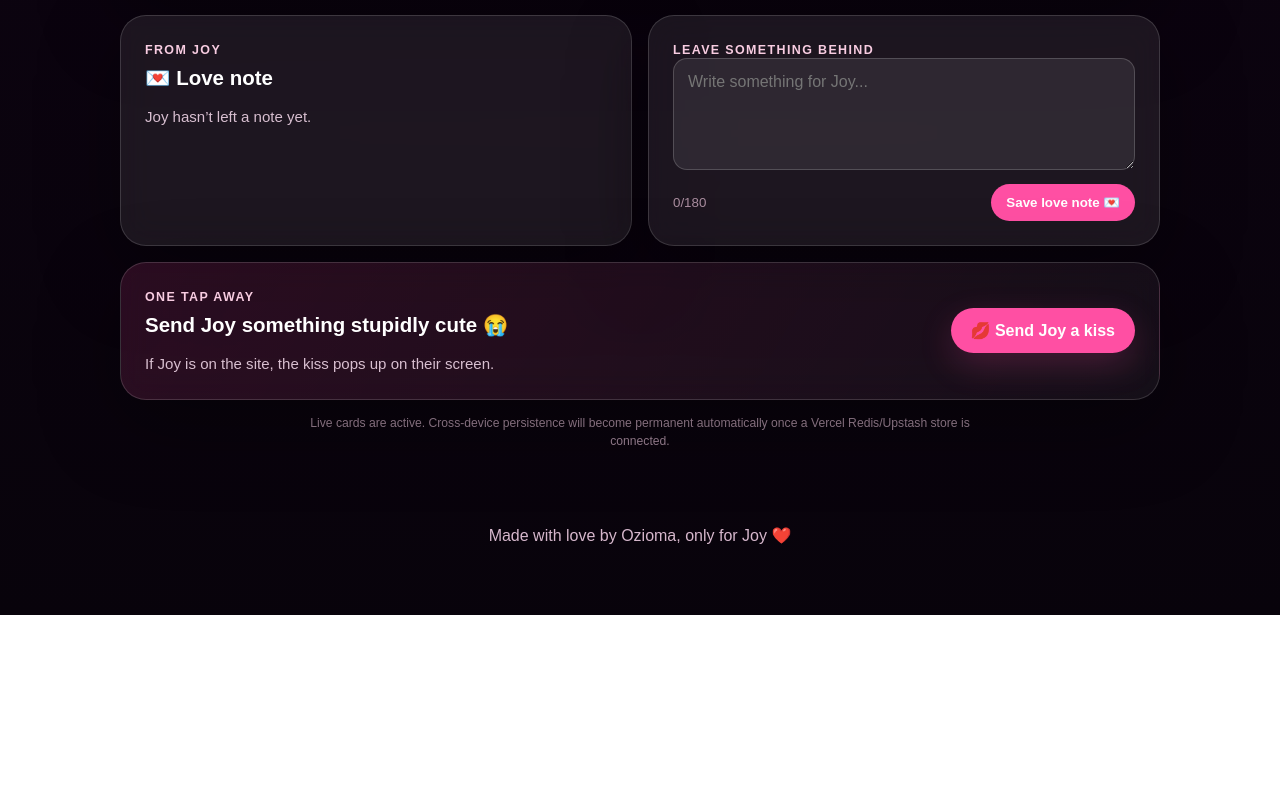
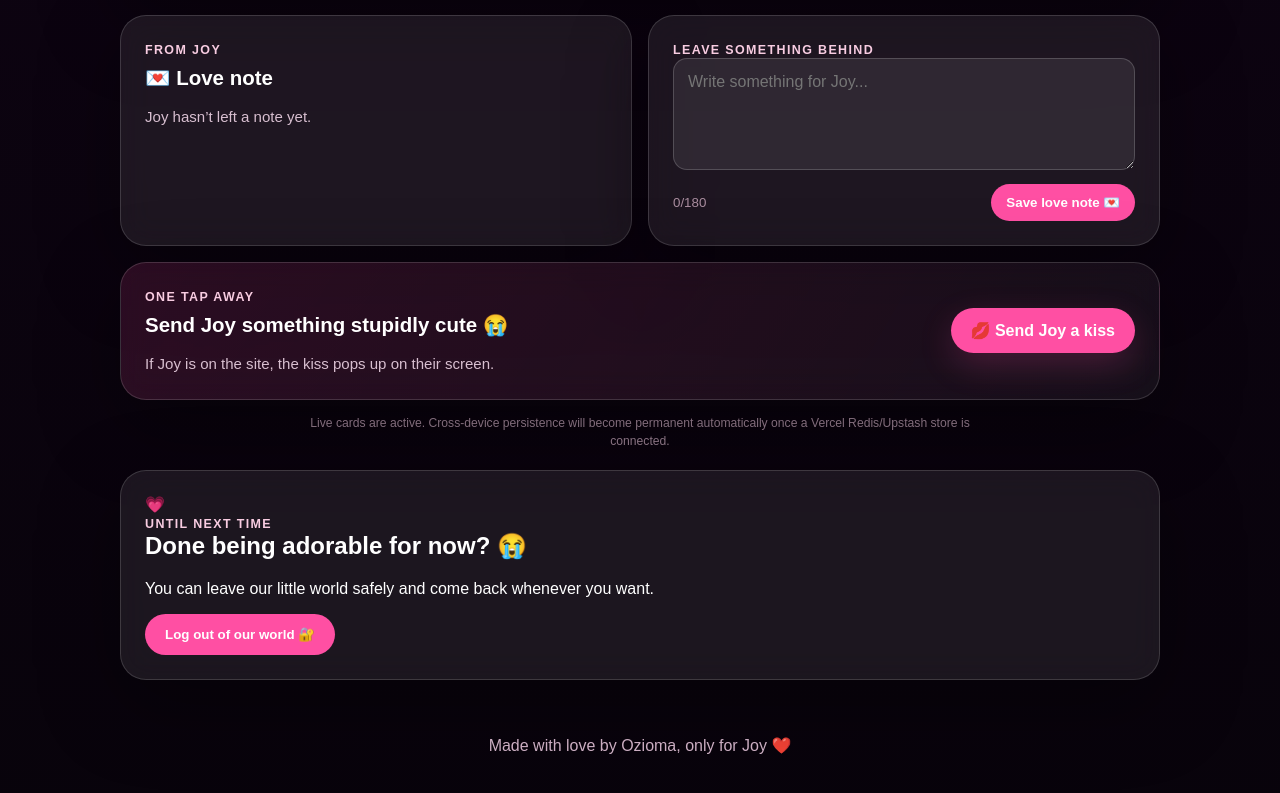
Before and after one commit to godozicodes/Joy, a Next.js app: page / in a window 1280 px wide. Shown: the part 4256-5049 px from the top of the page. Before the commit the page ends 4871 px from the top, so only its background shows below. Built offline with nearby package versions, Linux system fonts and the light colour scheme; no server answers.

Commit message:
Add end of page logout

```diff
--- a/app/page.js
+++ b/app/page.js
@@ -42,6 +42,16 @@ export default async function Home() {
       <LoveExtras user={user} />
       <CoupleLive user={user} />
 
+      <section className="goodbye-card glass-panel">
+        <div className="goodbye-heart" aria-hidden="true">💗</div>
+        <span className="eyebrow">UNTIL NEXT TIME</span>
+        <h2>Done being adorable for now? 😭</h2>
+        <p>You can leave our little world safely and come back whenever you want.</p>
+        <form action="/api/logout" method="post">
+          <button className="goodbye-logout" type="submit">Log out of our world 🔐</button>
+        </form>
+      </section>
+
       <footer className="footer">Made with love by Ozioma, only for Joy ❤️</footer>
     </main>
   );
```
